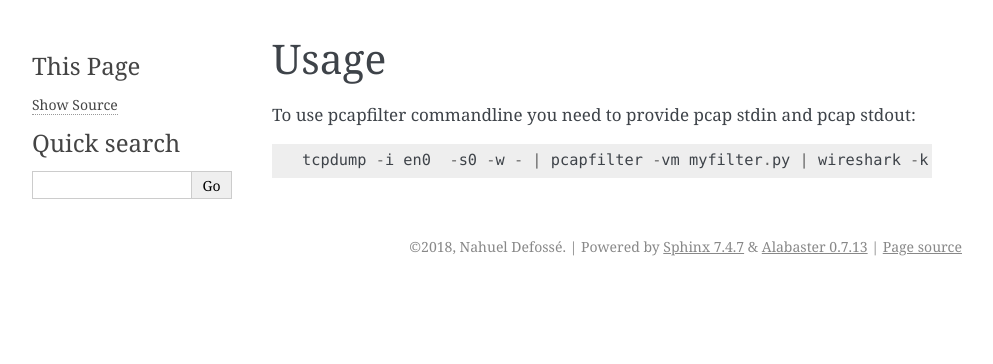
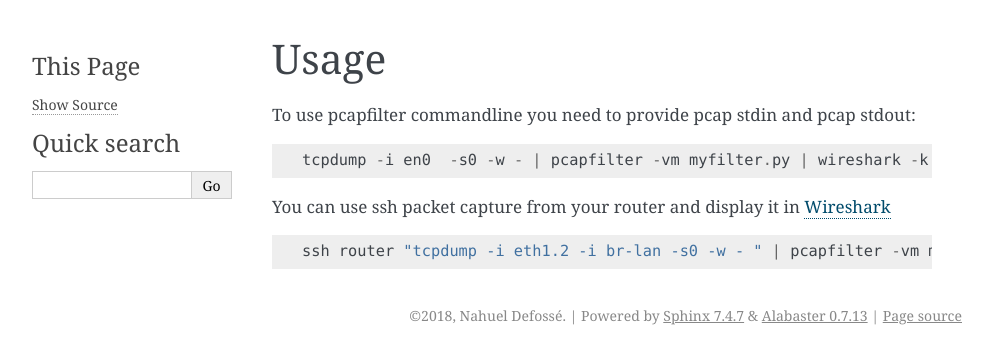
Before and after one commit to D3f0/pcapfilter, a Sphinx documentation site: the page built from docs/usage.rst, in a window 1280 px wide. Shown: the top 364 px of the page, without its empty margins (148-1141 px from the left). Built offline with Sphinx 7.4.7, drawn with Linux system fonts in a browser that asks for light colours.

```diff
--- a/docs/usage.rst
+++ b/docs/usage.rst
@@ -5,3 +5,9 @@ Usage
 To use pcapfilter commandline you need to provide pcap stdin and pcap stdout::
 
     tcpdump -i en0  -s0 -w - | pcapfilter -vm myfilter.py | wireshark -k -i -
+
+You can use ssh packet capture from your router and display it in `Wireshark`_ ::
+
+    ssh router "tcpdump -i eth1.2 -i br-lan -s0 -w - " | pcapfilter -vm main.py | wireshark -k -i -
+
+.. _Wireshark: https://www.wireshark.org/
--- a/pcapfilter/__init__.py
+++ b/pcapfilter/__init__.py
@@ -4,4 +4,4 @@
 
 __author__ = """Nahuel Defossé"""
 __email__ = 'nahuel.defosse+pip@gmail.com'
-__version__ = '0.1.1'
+__version__ = '0.1.2'
--- a/setup.cfg
+++ b/setup.cfg
@@ -1,5 +1,5 @@
 [bumpversion]
-current_version = 0.1.1
+current_version = 0.1.2
 commit = True
 tag = True
 
--- a/setup.py
+++ b/setup.py
@@ -49,6 +49,6 @@ setup(
     test_suite='tests',
     tests_require=test_requirements,
     url='https://github.com/D3f0/pcapfilter',
-    version='0.1.1',
+    version='0.1.2',
     zip_safe=False,
 )
```
Also changed, not shown: README.rst (+7 -1 lines).
